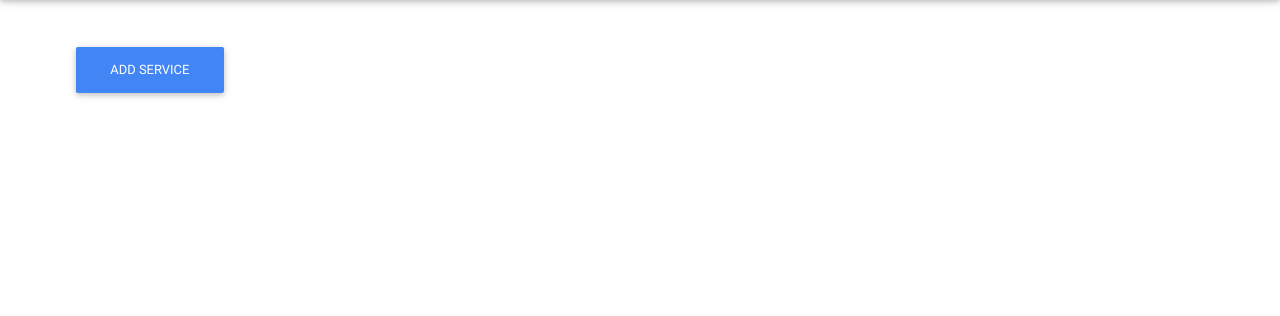
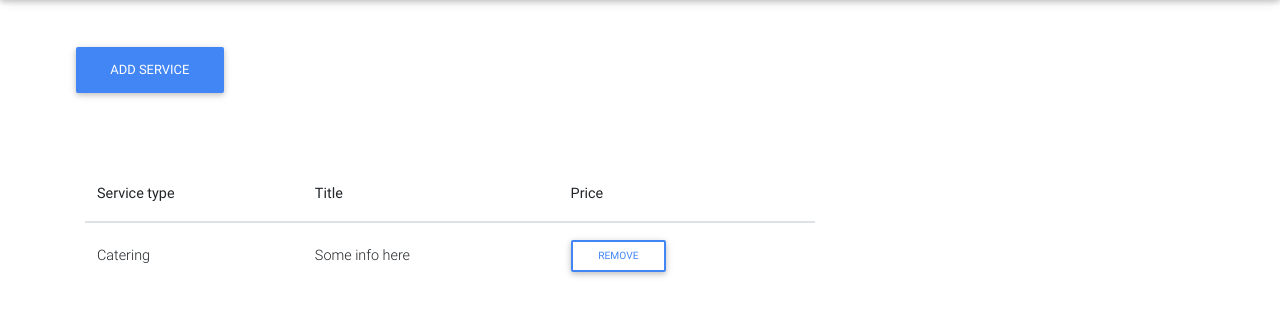
Before and after one commit to DeadOrAlive-EventManagement/Event-Management-App, a Flask app: template src/templates/manage_services.html in a window 1280 px wide. Shown: the part 56-372 px from the top of the page. Run offline with Flask 2, Linux system fonts and the light colour scheme; the template is opened without the code that fills it, so the values that code supplies are empty; style sheets or scripts are compiled from the project's sources; some libraries are stand-ins or nearby versions.

Commit message:
added table to show list of vendor services

```diff
--- a/src/templates/manage_services.html
+++ b/src/templates/manage_services.html
@@ -127,7 +127,25 @@
 
     <!--Grid row-->
     <div class="row">
+      <div class="mt-5 col-md-8">
+        <table class="table table-responsive-md btn-table">
+          <thead>
+            <tr>
+              <th>Service type</th>
+              <th>Title</th>
+              <th>Price</th>
+            </tr>
+          </thead>
 
+          <tbody>
+            <tr>
+              <td>Catering</td>
+              <td>Some info here</td>
+              <td><button type="button" class="btn btn-outline-primary btn-sm m-0 waves-effect">Remove</button></td>
+            </tr>
+          </tbody>
+        </table>
+      </div>
     </div>
     <!--Grid row-->
 </div>
```
Also changed, not shown: src/Test Without Server/manage_services.html (+18 -0 lines).
